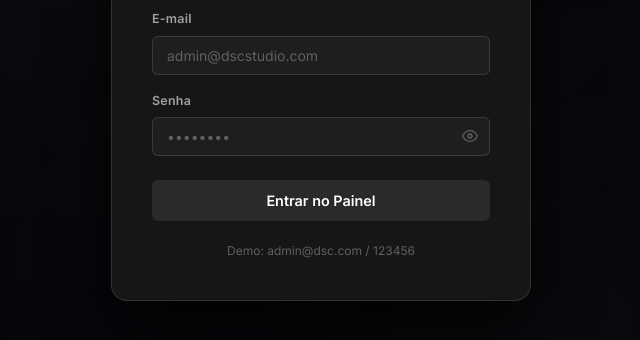
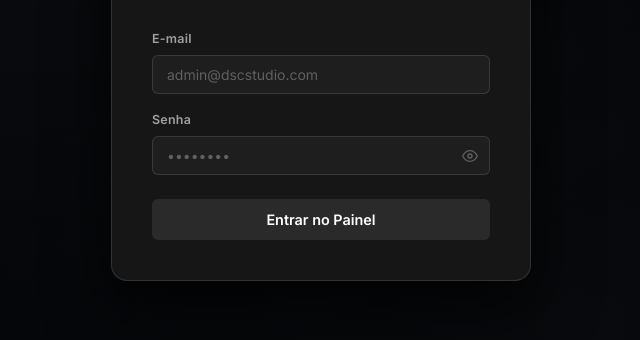
Before and after one commit to marceloaparecidoleonel-alt/dsc-studio-portfolio, a website with bundled scripts: page admin/index.html in a window 1280 px wide. Shown: the part 316-656 px from the top of the page, without its empty margins (319-959 px from the left). Built offline with nearby package versions, Linux system fonts and the light colour scheme; no server answers.

Commit message:
Remove mensagem de demonstração da tela de login

```diff
--- a/admin/index.html
+++ b/admin/index.html
@@ -41,7 +41,6 @@
             <p class="login-error" id="login-error" hidden>Credenciais inválidas. Tente novamente.</p>
             <button type="submit" class="btn-login">Entrar no Painel</button>
         </form>
-        <p class="login-hint">Demo: admin@dsc.com / 123456</p>
     </div>
 </div>
 
```
